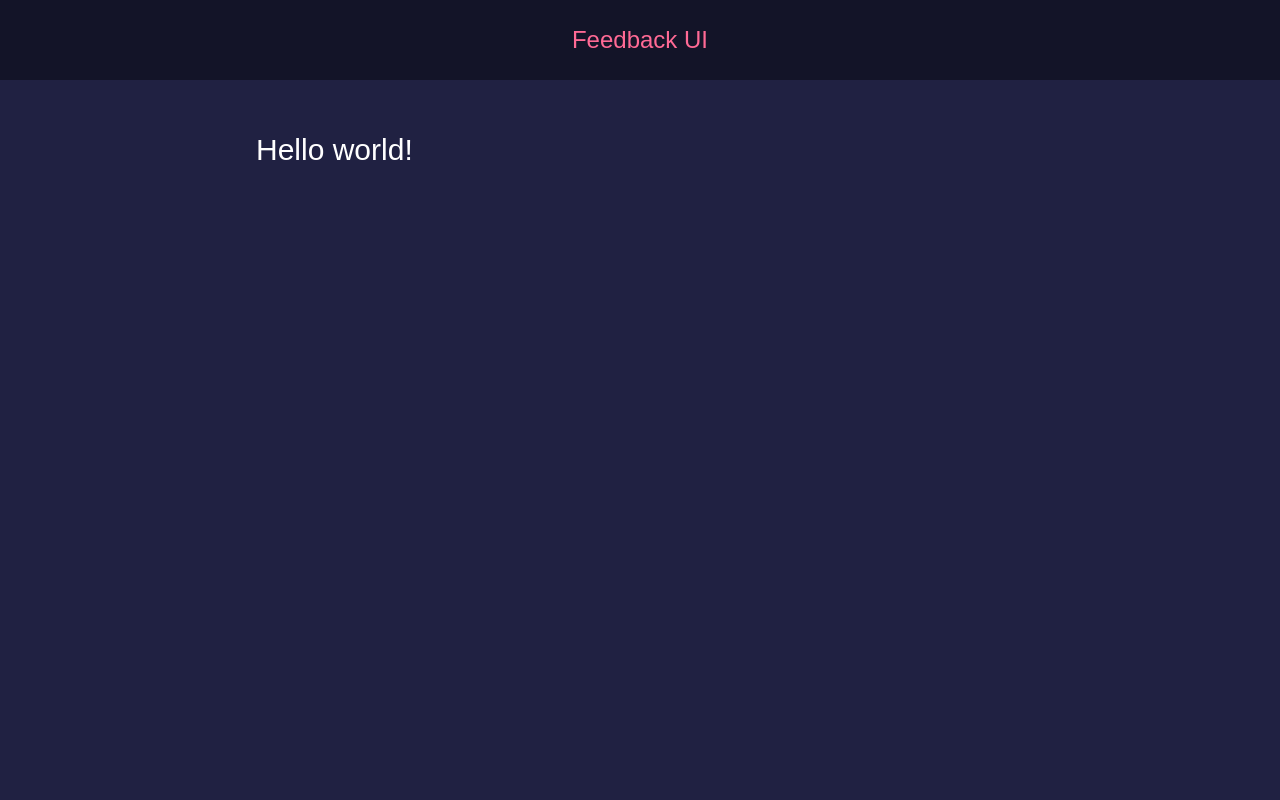
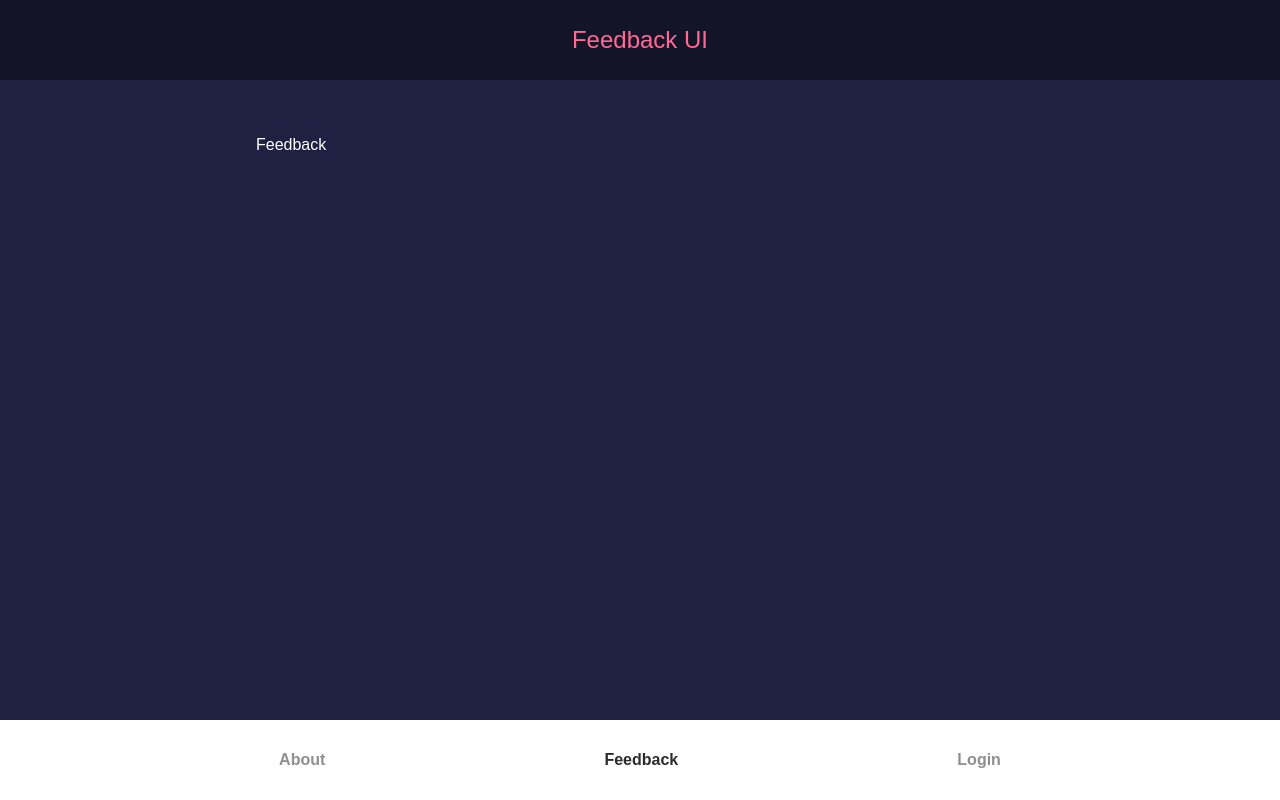
Before and after one commit to mosmomedia/frontend_portfolio_project_2, a React (Create React App) app in the folder frontend/: page / in a window 1280 px wide. Built offline with nearby package versions, Linux system fonts and the light colour scheme.

Commit message:
FE // Navbar component ongoing

```diff
--- a/frontend/src/App.js
+++ b/frontend/src/App.js
@@ -1,7 +1,9 @@
 import { BrowserRouter as Router, Route, Routes } from 'react-router-dom';
 import Header from './components/Header';
+import Navbar from './components/Navbar';
 
 import Home from './pages/Home';
+import About from './pages/About';
 import SignIn from './pages/SignIn';
 import SignUp from './pages/SignUp';
 
@@ -12,9 +14,11 @@ function App() {
 			<div className="max-w-3xl m-auto py-5">
 				<Routes>
 					<Route path="/" element={<Home />} />
+					<Route path="/about" element={<About />} />
 					<Route path="/sign-in" element={<SignIn />} />
 					<Route path="/sign-up" element={<SignUp />} />
 				</Routes>
+				<Navbar />
 			</div>
 		</Router>
 	);
--- /dev/null
+++ b/frontend/src/components/Navbar.jsx
@@ -0,0 +1,53 @@
+import { useNavigate, useLocation } from 'react-router-dom';
+
+function Navbar() {
+	const location = useLocation();
+	const navigate = useNavigate();
+
+	const pathMatchRoute = (route) => {
+		if (route === location.pathname) {
+			return true;
+		}
+	};
+	return (
+		<footer className="fixed left-0 bottom-0 right-0 h-20 bg-white text-[#8f8f8f] z-50 flex justify-center items-center">
+			<nav className="w-full overflow-y-hidden">
+				<ul className="m-0 p-0 flex justify-evenly items-center font-semibold">
+					<li className="cursor-pointer" onClick={() => navigate('/about')}>
+						<p
+							className={
+								pathMatchRoute('/about') ? 'text-[#2c2c2c] ' : 'text-[#8f8f8f]'
+							}
+						>
+							About
+						</p>
+					</li>
+
+					<li className="cursor-pointer" onClick={() => navigate('/')}>
+						<p
+							className={
+								pathMatchRoute('/') ? 'text-[#2c2c2c] ' : 'text-[#8f8f8f]'
+							}
+						>
+							Feedback
+						</p>
+					</li>
+
+					<li className="cursor-pointer" onClick={() => navigate('/sign-in')}>
+						<p
+							className={
+								pathMatchRoute('/sign-in')
+									? 'text-[#2c2c2c] '
+									: 'text-[#8f8f8f]'
+							}
+						>
+							Login
+						</p>
+					</li>
+				</ul>
+			</nav>
+		</footer>
+	);
+}
+
+export default Navbar;
--- /dev/null
+++ b/frontend/src/pages/About.jsx
@@ -0,0 +1,5 @@
+function About() {
+	return <div>About</div>;
+}
+
+export default About;
--- /dev/null
+++ b/frontend/src/pages/Feedback.jsx
@@ -0,0 +1,5 @@
+function Feedback() {
+	return <div>Feedback</div>;
+}
+
+export default Feedback;
--- a/frontend/src/pages/Home.jsx
+++ b/frontend/src/pages/Home.jsx
@@ -1,9 +1,7 @@
+import Feedback from '../pages/Feedback';
+
 function Home() {
-	return (
-		<>
-			<h1 className="text-3xl">Hello world!</h1>
-		</>
-	);
+	return <Feedback />;
 }
 
 export default Home;
```
